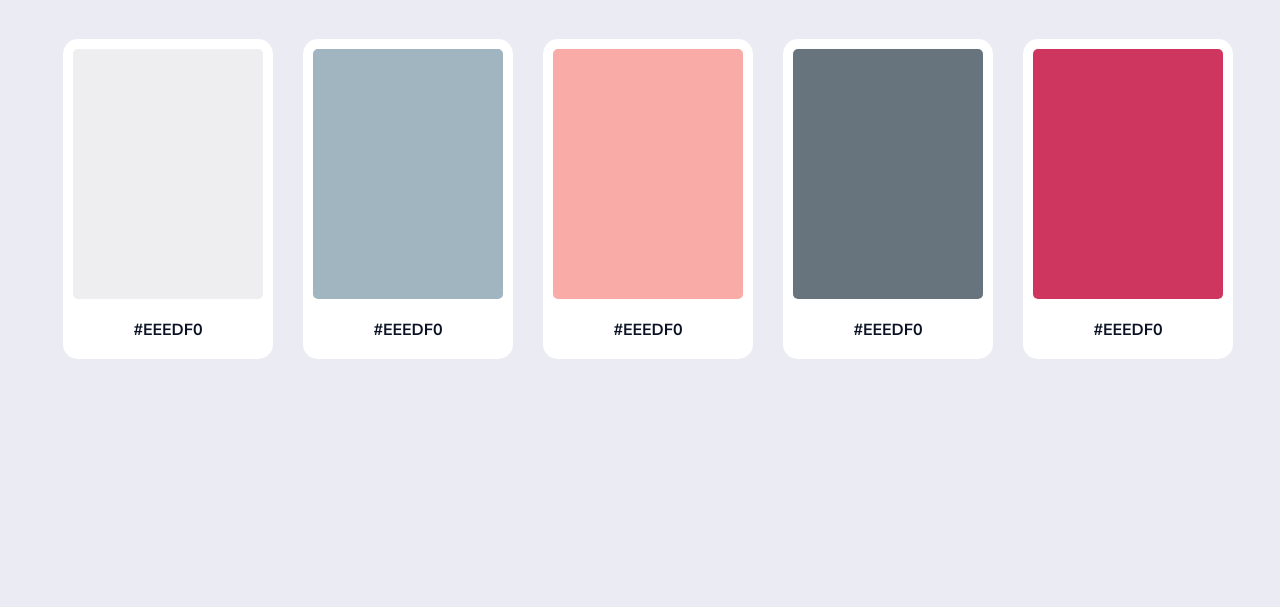
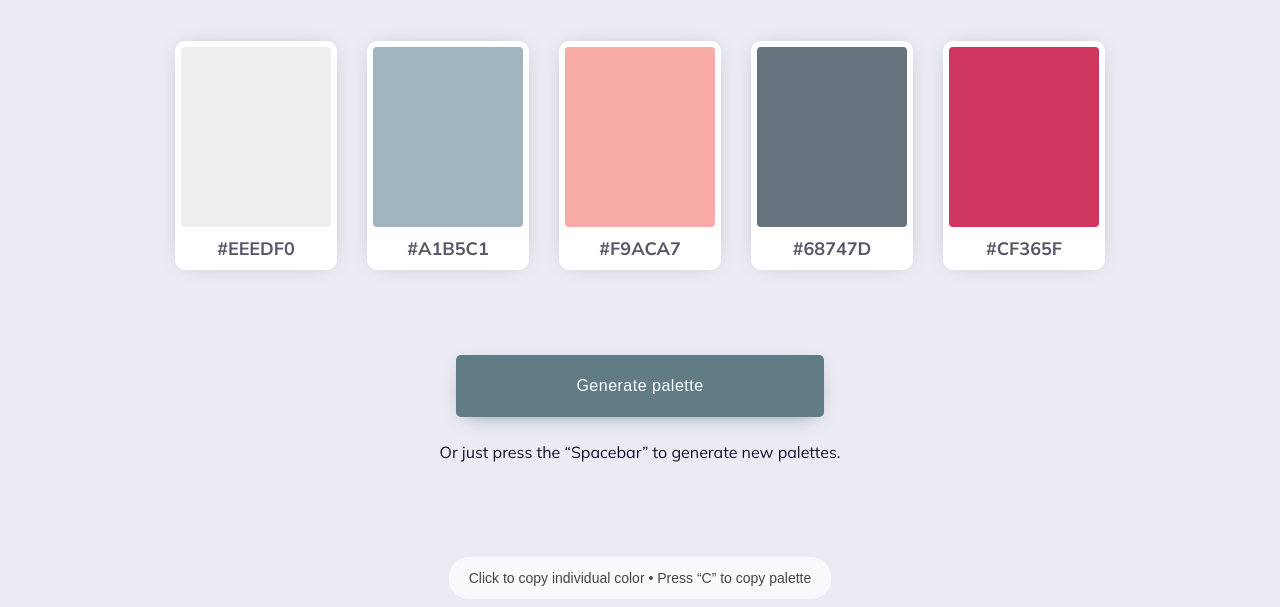
Before and after one commit to de4ev/color-palette-generator, a plain HTML site: page index.html in a window 1280 px wide. Shown: the part 209-816 px from the top of the page. Drawn offline with Linux system fonts and the light colour scheme.

Commit message:
cards animation

```diff
--- a/index.html
+++ b/index.html
@@ -4,36 +4,20 @@
     <meta charset="UTF-8">
     <meta name="viewport" content="width=device-width, initial-scale=1.0">
     <meta http-equiv="X-UA-Compatible" content="ie=edge">
-    <title>Color pallete generator</title>
-    <link href="https://fonts.googleapis.com/css2?family=Mulish:wght@400;700&display=swap" rel="stylesheet">
-    <link rel="stylesheet" href="style.css">
+    <title>Color palette generator</title>
+    <link href="https://fonts.googleapis.com/css2?family=Mulish:wght@300;400;700&display=swap" rel="stylesheet">    <link rel="stylesheet" href="style.css">
 </head>
 <body>
     <div class="container">
-        <div class="message">Color <b> #F9ACA7</b> copied to your clipboard</div>
+        <div class="message">Color&nbsp<span class="text-bold">#F9ACA7</span>&nbspcopied to your clipboard</div>
         <h3 class="h3">Color palette generator</h3>
-        <div class="pallete-container">
-            <div class="pallete-card">
-                <div class="pallete-color card-1"></div>
-                <div class="pallete-title">#EEEDF0</div>
-            </div>
-            <div class="pallete-card">
-                <div class="pallete-color card-2"></div>
-                <div class="pallete-title">#EEEDF0</div>
-            </div>
-            <div class="pallete-card">
-                <div class="pallete-color card-3"></div>
-                <div class="pallete-title">#EEEDF0</div>
-            </div>
-            <div class="pallete-card">
-                <div class="pallete-color card-4"></div>
-                <div class="pallete-title">#EEEDF0</div>
-            </div>
-            <div class="pallete-card">
-                <div class="pallete-color card-5"></div>
-                <div class="pallete-title">#EEEDF0</div>
-            </div>
+        <div class="palette-container">
+
         </div>
+        <button class="btn btn_generate">Generate palette</button>
+        <p class="p">Or just press the “Spacebar” to generate new palettes.</p>
+        <button class="btn btn_copy">Click to copy individual color • Press “C” to copy palette</button>
     </div>
+    <script src="script.js"></script>
 </body>
 </html>
--- /dev/null
+++ b/script.js
@@ -0,0 +1,84 @@
+let palette = ['#EEEDF0', '#A1B5C1', '#F9ACA7', '#68747D', '#CF365F']
+let palette2 = ['#CF365F', '#F9ACA7', '#68747D', '#A1B5C1', '#EEEDF0']
+// let colors = [[238, 237, 240], [161, 181, 193],[249, 172, 167],[104, 116, 125],[207, 54, 95]]
+
+document.addEventListener('keydown', (e) => {
+    if (e.code == 'KeyC') {
+        document.querySelector('.btn_copy').setAttribute('data-active', '')
+        setTimeout(()=>{
+            document.querySelector('.btn_copy').removeAttribute('data-active', '')
+        }, 200)
+    } else if (e.code == 'Space') {
+        changeColors()
+        document.querySelector('.btn_generate').setAttribute('data-active', '')
+        setTimeout(()=>{
+            document.querySelector('.btn_generate').removeAttribute('data-active', '')
+        }, 200)
+    }
+})
+
+function createCards(colors) {
+    let container = document.querySelector('.palette-container')
+    for (let i = 0; i < colors.length; i++) {
+        let card = document.createElement('div')
+        card.classList.add('palette-card')
+        let cardColor = document.createElement('div')
+        cardColor.classList.add('palette-color')
+        cardColor.style.backgroundColor = colors[i];
+        let cardTitle = document.createElement('div')
+        cardTitle.classList.add('palette-title')
+        cardTitle.innerText = colors[i]
+        card.appendChild(cardColor)
+        card.appendChild(cardTitle)
+        container.appendChild(card)
+    }
+}
+createCards(palette)
+
+document.querySelectorAll('.palette-card').forEach(card => {
+    card.addEventListener('click', function() {
+        this.classList.toggle('is-flipped');
+    })
+})
+
+
+let btnGenerate = document.querySelector('.btn_generate')
+btnGenerate.addEventListener('click', changeColors)
+
+function changeColors() {
+    btnGenerate.disabled = true
+    let cards = document.querySelectorAll('.palette-card')
+    let cardsBg = document.querySelectorAll('.palette-color')
+    let cardTitles = document.querySelectorAll('.palette-title')
+    for (let i = 0; i < palette.length; i++) {
+        setTimeout(() => {
+            cards[i].classList.add('rotate-card')
+            cardsBg[i].style.backgroundColor = palette2[i]
+            cardTitles[i].classList.add('hide')
+            setTimeout(()=> {
+                cardTitles[i].innerText = palette2[i]
+                cardTitles[i].classList.remove('hide')
+            }, 300)
+        }, i*200)
+    }
+    setTimeout(() => {
+        cards.forEach((card) => {
+            card.classList.remove('rotate-card')
+        })
+        btnGenerate.disabled = false
+    }, 2000)
+
+}
+
+
+
+let timer  = ''
+function showMessage() {
+    if (timer) {
+        clearTimeout(timer)
+    }
+    document.querySelector('.message').classList.add('show')
+    timer = setTimeout( () => {
+        document.querySelector('.message').classList.remove('show')
+    },3000)
+}
--- a/style.css
+++ b/style.css
@@ -1,74 +1,157 @@
 * {
     box-sizing: border-box;
+    margin: 0;
+    padding: 0;
 }
 body {
     width: 100vw;
     height: 100vh;
-    overflow: hidden;
+    /* overflow: hidden; */
     background-color: #EBEBF3;
     font-family: 'Mulish', sans-serif;
+    color: #0C1226;
 }
 .container {
     display: flex;
     flex-direction: column;
     align-items: center;
-    padding-top: 140px;
+    padding-top: 130px;
 }
 .h3 {
-    margin: 0;
     font-weight: bold;
     font-size: 36px;
-    margin-bottom: 40px;
-
 }
-.pallete-container {
+.text-bold {
+    font-weight: bold;
+}
+.palette-container {
     display: flex;
+    margin: 60px auto 70px;
+    perspective: 800px;
 }
 .message {
     display: flex;
     justify-content: center;
     align-items: center;
-    height: 60px;
+    height: 50px;
     padding: 15px 42px;
-    border-radius: 160px;
+    border-radius: 25px;
     background-color: #0C1226;
-    font-size: 18px;
+    font-size: 14px;
     font-weight: normal;
     color: #E9E9EC;
     position: absolute;
+    top: -50px;
+    transition: .3s;
+}
+.message.show {
     top: 20px;
 }
-.pallete-card {
-    padding: 10px;
+
+.palette-card {
+    padding: 6px;
     background-color: #fff;
-    border-radius: 15px;
+    border-radius: 10px;
     margin: 15px;
+    cursor: pointer;
+    transition: all .3s;
+    transform-style: preserve-3d;
+    box-shadow: 0px 0px 20px -10px rgba(0,0,0,0.36);
 }
-.pallete-color {
-    width: 190px;
-    height: 250px;
+.palette-card:hover {
+    transform: translateY(-5px);
+    box-shadow: 0px 10px 30px -15px rgba(0,0,0,0.36);
+}
+.palette-card:active {
+    box-shadow: 0px 10px 40px -20px rgba(0,0,0,0.36);
+    transform: scale(0.97) translateY(-5px);
+}
+.palette-card.rotate-card {
+    animation-duration: 1s;
+    animation-name: rotateCard;
+    animation-timing-function: linear;
+}
+.palette-color {
+    width: 150px;
+    height: 180px;
     background-color: #EEEDF0;
+    border-radius: 4px;
+    transition: 2s;
+}
+.palette-title {
+    text-align: center;
+    padding: 10px 0 4px;
+    font-size: 18px;
+    font-weight: bold;
+    text-transform: uppercase;
+    opacity: 0.70;
+    transition: all 1s;
+}
+.hide {
+    opacity: 0;
+}
+
+.btn {
+    outline: none;
+    background: none;
+    border: none;
+    cursor: pointer;
+}
+.btn_generate {
+    padding: 22px 120px;
+    margin-bottom: 20px;
+    background: #627C85;
+    box-shadow: 0px 6px 20px -10px #627C85;
     border-radius: 5px;
+    text-align: center;
+    color: #fff;
+    font-size: 16px;
+    letter-spacing: .5px;
+    transition: .3s;
+}
+.btn_generate:hover {
+    background-color: #68848e;
+}
+.btn_generate:active,
+.btn_generate[data-active] {
+    background-color: #587078;
+    transform: scale(0.98);
+}
+.btn_generate:disabled {
+    cursor: not-allowed;
+    background-color: #ccc;
+}
+.btn_copy {
+    padding: 13px 20px;
+    background: #FFFFFF;
+    text-align: center;
+    font-size: 14px;
+    opacity: 0.7;
+    border-radius: 20px;
+    transition:  .3s;
+}
+.btn_copy:hover {
+    transform: translateY(-2px);
+}
+.btn_copy:active,
+.btn_copy[data-active] {
+    transform: scale(0.98);
+}
+.p {
+    font-size: 16px;
+    line-height: 30px;
+    text-align: center;
+    margin-bottom: 90px;
+}
 
-}
-.pallete-title {
-    text-align: center;
-    padding: 20px 0 10px;
-    color: #0C1226;
-    font-weight: bold;
-}
-.card-1 {
-    background-color: #EEEDF0;
-}
-.card-2 {
-    background-color: #A1B5C1;
-}
-.card-3 {
-    background-color: #F9ACA7;
-}
-.card-4 {
-    background-color: #68747D;
-}
-.card-5 {
-    background-color: #CF365F;
-}
+@keyframes rotateCard {
+    0% {
+        transform:  rotateY(0deg) translateY(0px);
+    }
+    50% {
+        transform:  rotateY(180deg) translateY(-20px);
+    }
+    100% {
+        transform:  rotateY(360deg) translateY(0px);
+    }
+  }
```
